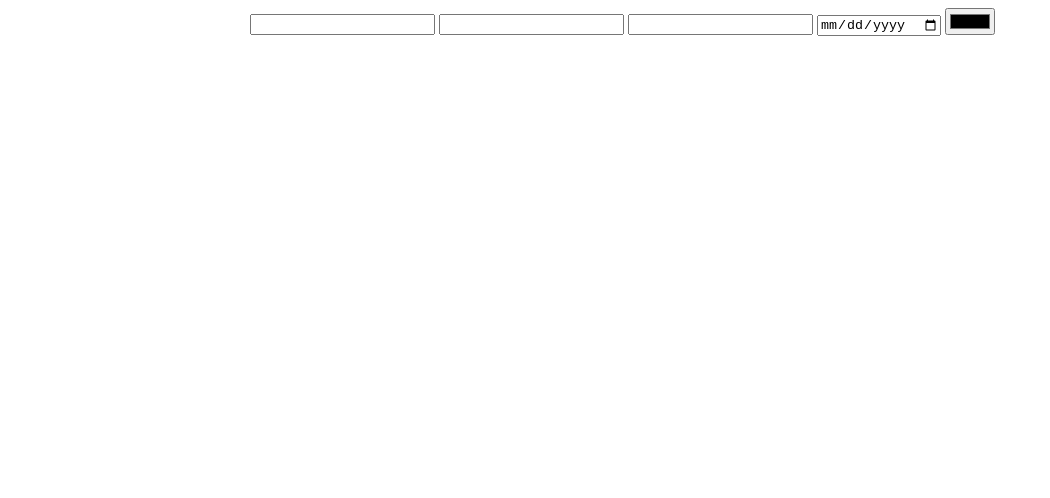
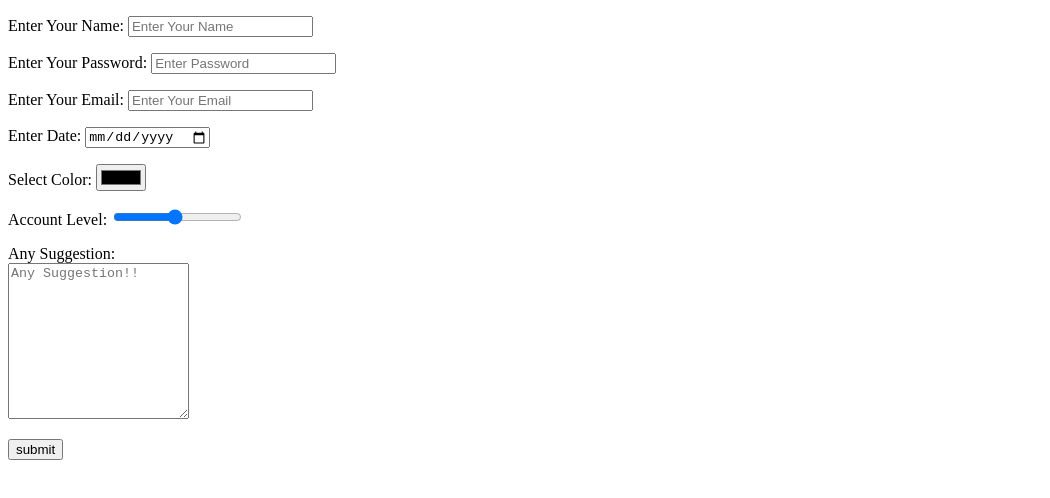
Before and after one commit to swirzan/practice-website, a plain HTML site: page index.html in a window 1280 px wide. Shown: the whole page, without its empty margins (0-1050 px from the left). Drawn offline with Linux system fonts and the light colour scheme.

Commit message:
improving css

```diff
--- a/index.html
+++ b/index.html
@@ -22,12 +22,41 @@
         </p>
     </div>
 </div>-->
-<form action="/">
-    <input type="text">
-    <input type="password">
-    <input type="email">
-    <input type="date">
-    <input type="color">
+<form action="https://www.google.com/">
+    <p>
+    <label for="name">Enter Your Name:</label>
+    <input id="name" type="text" placeholder="Enter Your Name" name="username" required minlength="4" maxlength="15">
+
+</p>
+<p>
+    <label for="password">Enter Your Password:</label>
+    <input id="password" type="password" placeholder="Enter Password" name="password" required>
+</p>
+<p>
+    <label for="email">Enter Your Email:</label>
+    <input id="email" type="email" placeholder="Enter Your Email" name="email" required>
+</p>
+<p>
+    <label for="date">Enter Date:</label>
+    <input id="date" type="date" name="date" required>
+</p>
+<p>
+    <label for="color">Select Color:</label>
+    <input id="color" type="color" name="color" required>
+</p>
+<p>
+    <label for="range">Account Level:</label>
+    <input type="range" name="range" min="1" max="20" value="10" >
+</p>
+<p>
+    <label for="suggestion">Any Suggestion:</label>
+</br>
+    <textarea id="suggestion" rows="10" placeholder="Any Suggestion!!"></textarea>
+</p>
+<p>
+    <button type="submit">submit</button>
+</p>
+
 </form>
 </body>
 </html>
--- a/styles.css
+++ b/styles.css
@@ -1,4 +1,4 @@
-body {
+/*body {
     margin-left: 250px;
     margin-right: 250px;
 }
```
